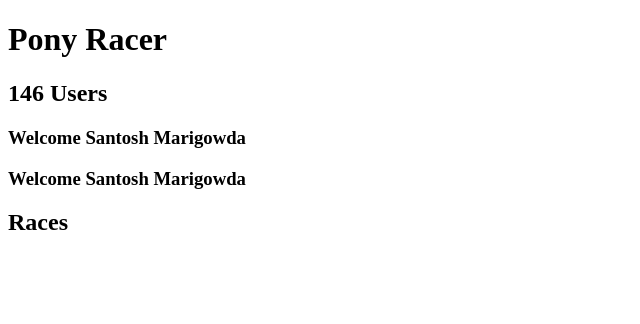
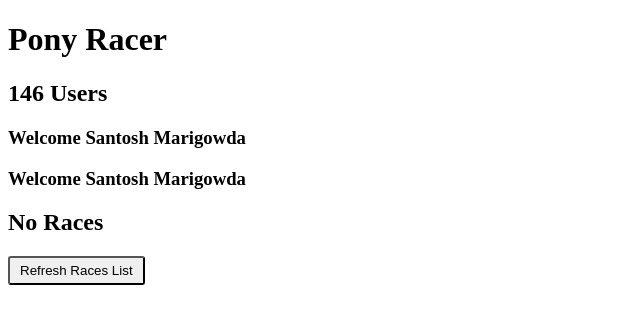
Before and after one commit to smarigowda/AngularNinja, an Angular app in the folder ponyracer/: page / in a window 1280 px wide. Shown: the top 324 px of the page, without its empty margins (0-640 px from the left). Built offline with nearby package versions, Linux system fonts and the light colour scheme.

Commit message:
refefencing a template

```diff
--- a/ponyracer/src/app/races/races.component.css
+++ b/ponyracer/src/app/races/races.component.css
@@ -0,0 +1,5 @@
+button {
+    padding: 5px 10px;
+    border-radius: 3px;
+    cursor: pointer;
+}
--- a/ponyracer/src/app/races/races.component.html
+++ b/ponyracer/src/app/races/races.component.html
@@ -1 +1,7 @@
-<h2>Races</h2>
+<div *ngIf="races.length > 0; else empty">
+  <h2>{{ races.length }} Races</h2>
+</div>
+<button (click)="refreshRacesList($event)">Refresh Races List</button>
+<ng-template #empty>
+  <h2>No Races</h2>
+</ng-template>
--- a/ponyracer/src/app/races/races.component.ts
+++ b/ponyracer/src/app/races/races.component.ts
@@ -3,13 +3,17 @@ import { Component, OnInit } from '@angular/core';
 @Component({
   selector: 'ns-races',
   templateUrl: './races.component.html',
-  styleUrls: ['./races.component.css']
+  styleUrls: ['./races.component.css'],
 })
 export class RacesComponent implements OnInit {
+  races: any = [];
+  constructor() {}
 
-  constructor() { }
-
-  ngOnInit(): void {
+  refreshRacesList(event: Event) {
+    console.log('Refreshing races list...');
+    console.log(event);
+    this.races = [{ name: 'London' }, { name: 'Lyon' }];
   }
 
+  ngOnInit(): void {}
 }
```
